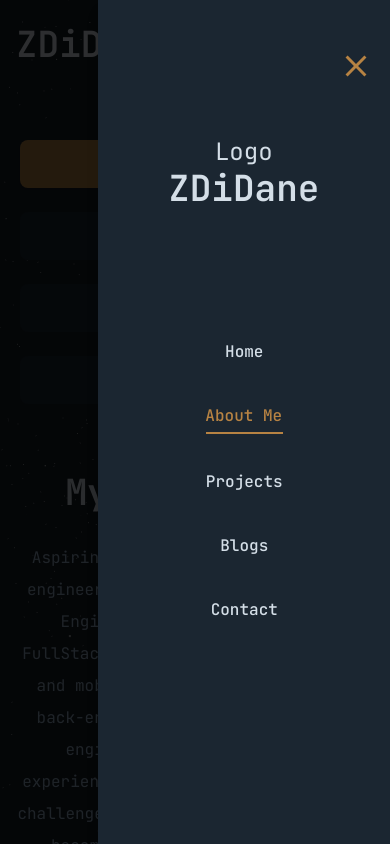
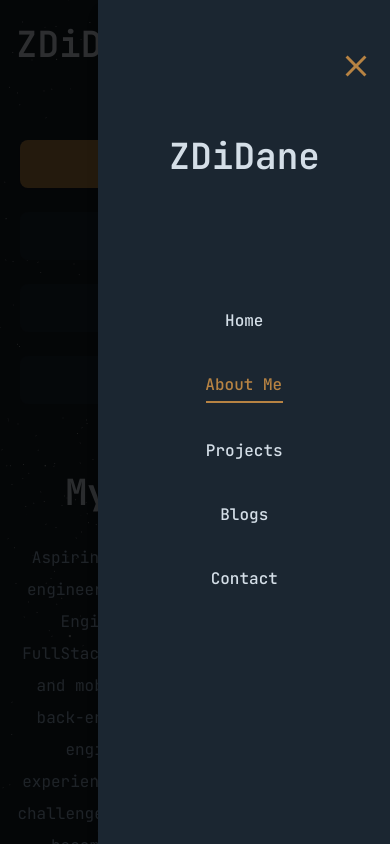
Before and after one commit to dannguyenmessi1705/Portfolio-NextJS, a Next.js app: page /about-me in a window 390 px wide. Both pictures are taken after a click on the button 356 px from the left and 44 px from the top of the page. Shown: the top 844 px of the page. Built offline with nearby package versions, Linux system fonts and the light colour scheme; no server answers.

Commit message:
feat: close navbar mobile when click

```diff
--- a/components/header/NavigationMobile.tsx
+++ b/components/header/NavigationMobile.tsx
@@ -1,5 +1,10 @@
 "use client";
-import { Sheet, SheetTrigger, SheetContent } from "@/components/ui/sheet";
+import {
+  Sheet,
+  SheetTrigger,
+  SheetContent,
+  SheetClose,
+} from "@/components/ui/sheet";
 import { CiMenuFries } from "react-icons/ci";
 import Link from "next/link";
 import { usePathname } from "next/navigation";
@@ -41,8 +46,9 @@ export default function NavigationMobile() {
       <SheetContent className="flex flex-col">
         <div className="mb-28 mt-28 text-center text-2xl">
           <Link href="/">
-            Logo
-            <h1 className="text-4xl font-semibold">ZDiDane</h1>
+            <SheetClose>
+              <h1 className="text-4xl font-semibold">ZDiDane</h1>
+            </SheetClose>
           </Link>
         </div>
 
@@ -57,9 +63,11 @@ export default function NavigationMobile() {
                   (link.path.length !== 1 && pathName.startsWith(link.path))
                     ? "border-b-2 border-accent-600 text-accent-600"
                     : ""
-                } font-medium capitalize transition-all hover:text-accent-600`}
+                } `}
               >
-                {link.name}
+                <SheetClose className="font-medium capitalize transition-all hover:text-accent-600">
+                  {link.name}
+                </SheetClose>
               </Link>
             );
           })}
```
